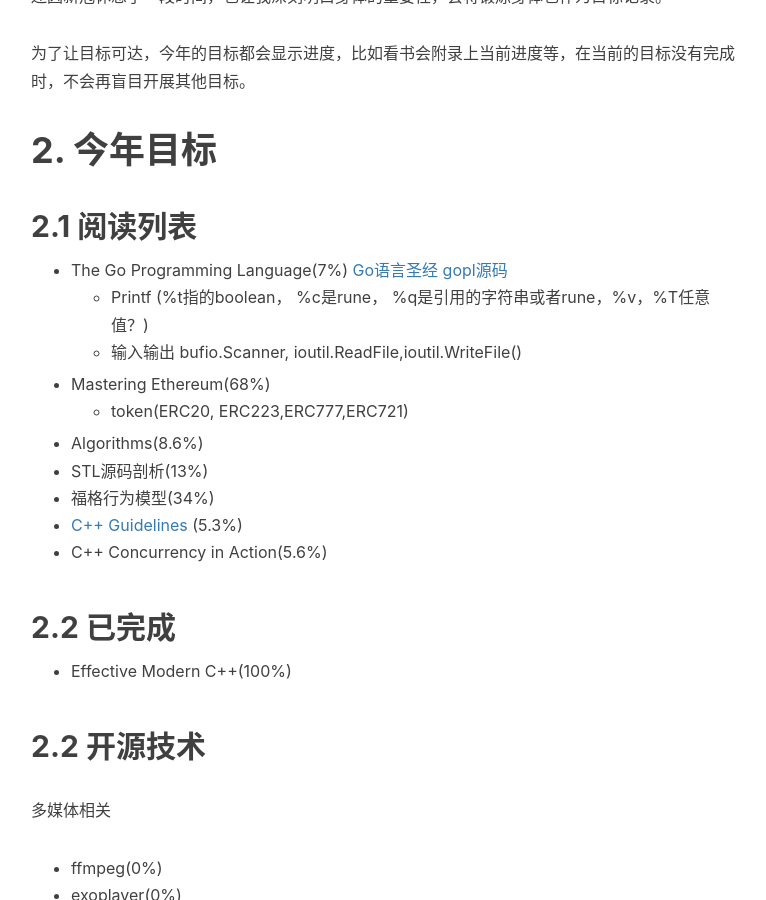
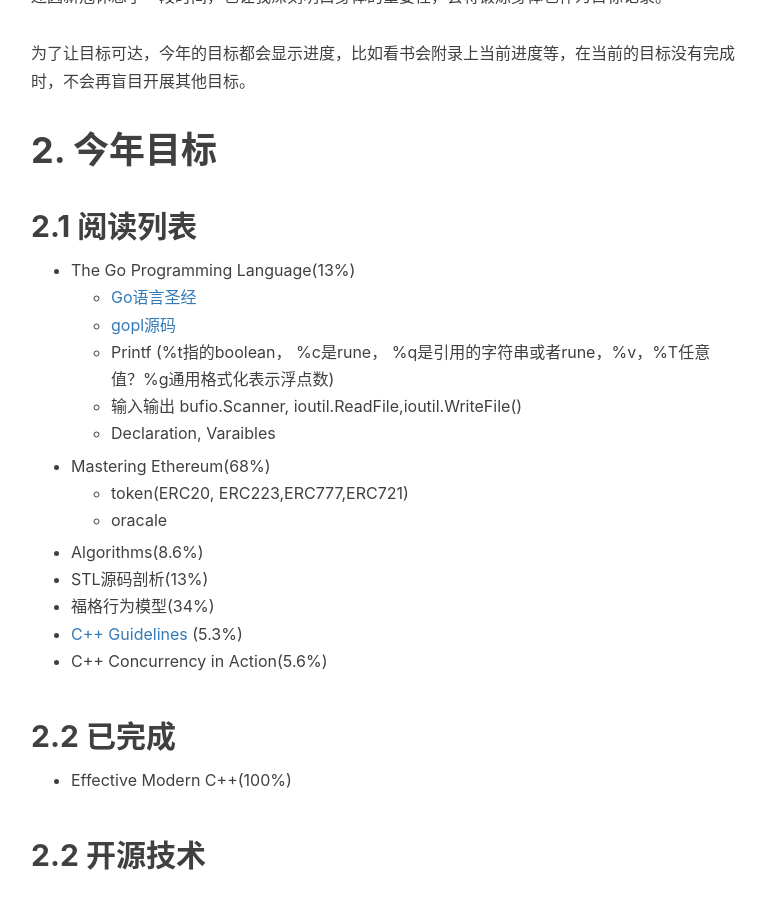
Before and after one commit to ProgrammerBill/ProgrammerBill.github.io, a Jekyll site: the page built from _posts/plan/2023-01-05-plan.md, in a window 1280 px wide and 900 px high, scrolled down 624 px. Shown: the whole window, without its empty margins (234-1000 px from the left). Built offline with Jekyll 4.4.1, drawn with Linux system fonts in a browser that asks for light colours; nearby versions of some CDN libraries; comment, search, counter and statistics services are not loaded.

Commit message:
feat(plan): update plan.

```diff
--- a/_posts/plan/2023-01-05-plan.md
+++ b/_posts/plan/2023-01-05-plan.md
@@ -24,13 +24,15 @@
 
 ## 2.1 阅读列表
 
-- The Go Programming Language(7%)
-    [Go语言圣经](https://golang-china.github.io/gopl-zh/)
-    [gopl源码](https://github.com/adonovan/gopl.io/)
-    - Printf (%t指的boolean， %c是rune， %q是引用的字符串或者rune，%v，%T任意值？)
+- The Go Programming Language(13%)
+    - [Go语言圣经](https://golang-china.github.io/gopl-zh/)
+    - [gopl源码](https://github.com/adonovan/gopl.io/)
+    - Printf (%t指的boolean， %c是rune， %q是引用的字符串或者rune，%v，%T任意值？%g通用格式化表示浮点数)
     - 输入输出 bufio.Scanner, ioutil.ReadFile,ioutil.WriteFile()
+    - Declaration, Varaibles
 - Mastering Ethereum(68%)
     - token(ERC20, ERC223,ERC777,ERC721)
+    - oracale
 - Algorithms(8.6%)
 - STL源码剖析(13%)
 - 福格行为模型(34%)
```
